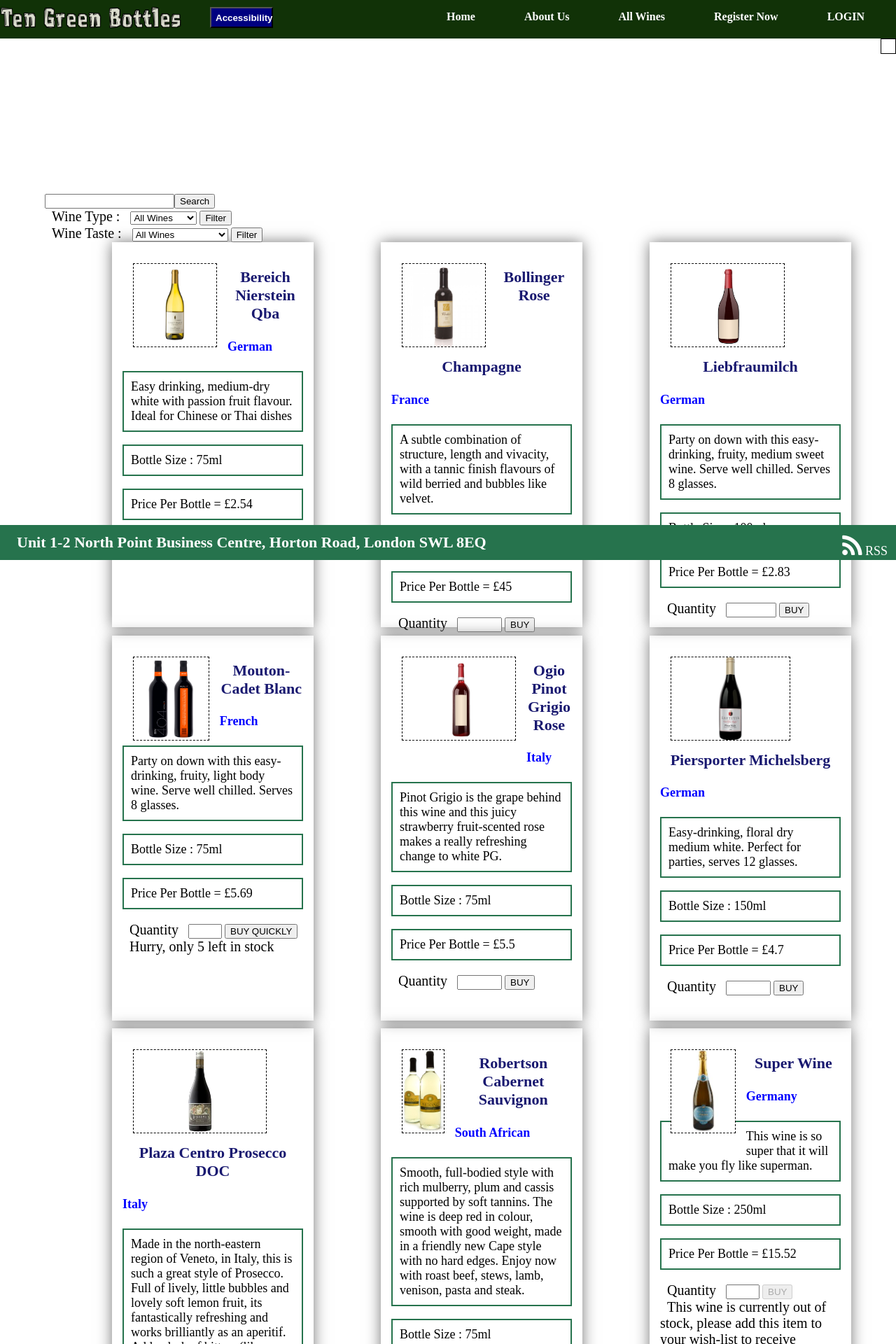
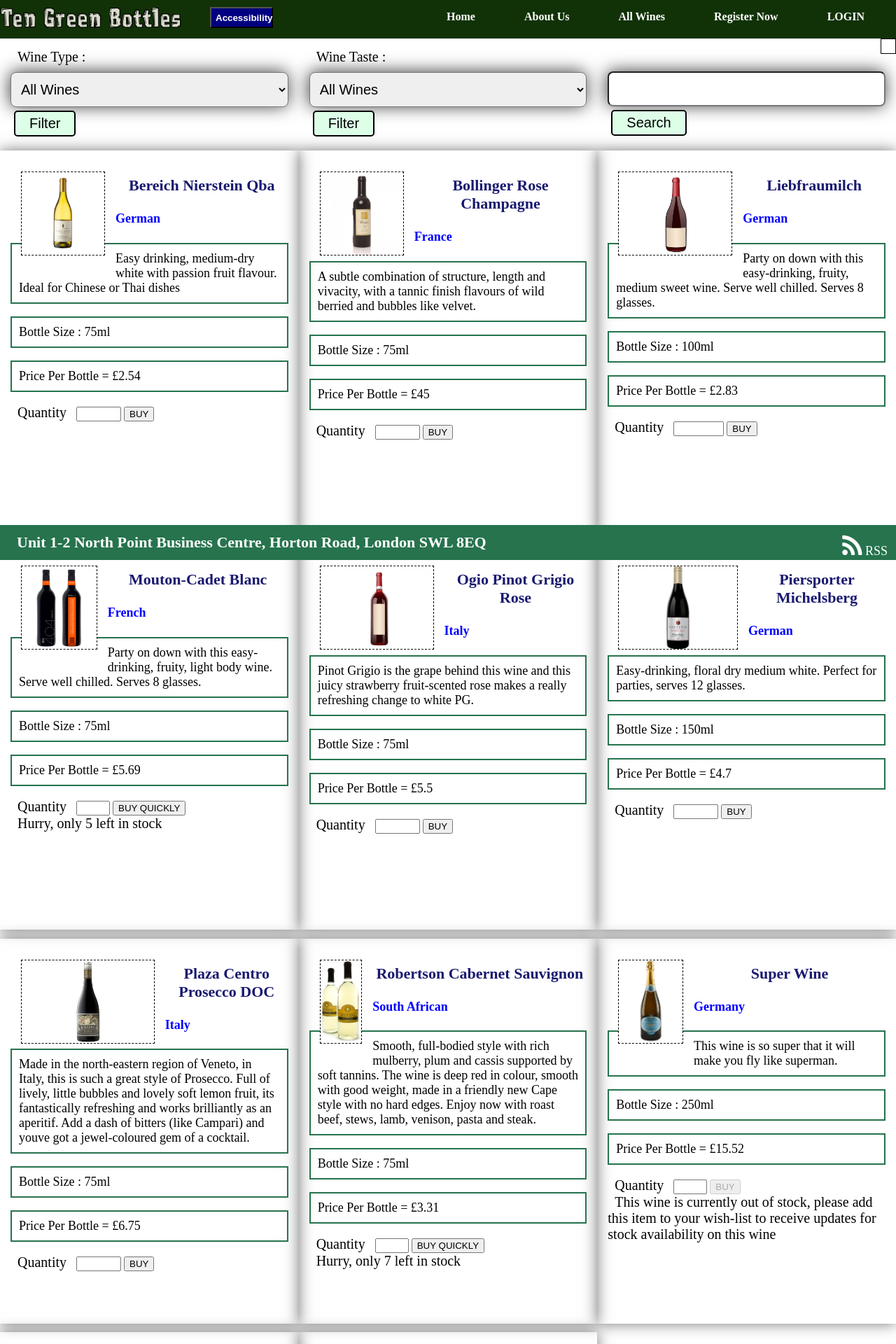
Before and after one commit to LordGee/WineApp, a PHP site: page /wineapp/wine.php in a window 1280 px wide. Shown: the top 1920 px of the page at 70% size. Run offline with PHP 8.4, Linux system fonts and the light colour scheme; data comes from the database, SQL or seed files in the repository; some libraries are stand-ins or nearby versions.

Commit message:
More Improvements

```diff
--- a/Includes/footer.php
+++ b/Includes/footer.php
@@ -1,4 +1,4 @@
-        </div>
+
         <div class="buffer"></div>
         <div class="bottomArea">
             <h3> Unit 1-2 North Point Business Centre, Horton Road, London SWL 8EQ </h3>
--- a/Includes/header.php
+++ b/Includes/header.php
@@ -13,12 +13,9 @@
     <link rel="stylesheet" href="https://cdnjs.cloudflare.com/ajax/libs/font-awesome/4.7.0/css/font-awesome.min.css">
 </head>
 <body>
-<div class="mainArea">
     <div class="navArea">
         <div id="logo">
             <img src="img/logo.png"/>
-        <div>
-
         </div>
         <div id="nav">
             <button class="Accessibility" onclick="zoomIn()">Accessibility</button>
@@ -57,3 +54,4 @@
             </ul>
         </div>
     </div>
+<!--    <div class="mainArea">-->
--- a/Includes/info.php
+++ b/Includes/info.php
@@ -7,8 +7,4 @@
             <a href="cart.php"><p>Shopping Cart ( <?= count($_SESSION["basket"]) ?> )</p></a>
         <?php endif; ?>
     </div>
-<header class="topArea">
-
-</header>
     <!-- TODO Add a search box here -->
-<div id="contentArea">
--- a/JavaScript/ZoomInOut.js
+++ b/JavaScript/ZoomInOut.js
@@ -2,7 +2,7 @@ function zoomIn () {
   alert("Zoom In");
 }
 
-$(document).ready(function ()) {
+$(document).ready(function () {
   $('#linkIncrease').click(function() {modifyFontSize('Increase'); });
   $('#linkDecrease').click(function() {modifyFontSize('Decrease'); });
   $('#linkReset').click(function() {modifyFontSize('Reset'); })
--- a/danger.css
+++ b/danger.css
@@ -84,7 +84,7 @@ label {
     height: auto;
 }
 
-.formContent input[type=submit], .formContent input[type=file] {
+.formContent input[type=submit], .formContent input[type=file], .formContent button {
     float: none;
     margin: 5px;
     font-size: 20px;
@@ -100,7 +100,7 @@ label {
     padding: 2px 8px;
 }
 
-.formContent input[type=submit]:hover {
+.formContent input[type=submit]:hover, .formContent button:hover {
     background-color: darkgreen;
     color: #fff;
     -webkit-box-shadow: -1px -1px 24px 0px rgba(66,66,66,1);
--- a/wine.php
+++ b/wine.php
@@ -6,8 +6,8 @@
 //    var_dump($_SESSION["basket"]);
 //    echo '</pre>';
 ?>
-    <input type="text" name="wineSearch" id="wineSearch"><button onclick="search();">Search</button>
-    <div class="searchResults"></div>
+    <div class="row">
+        <div class="col-lg-4 col-md-4 col-sm-12 formContent">
             <form method="get" action="wine.php">
                 <label for="wine_type">Wine Type : </label>
                 <select name="wine_type" id="wine_type">
@@ -26,6 +26,8 @@
                 <input type="hidden" name="iCode" value="filter"/>
                 <input type="submit" value="Filter"/>
             </form>
+        </div>
+        <div class="col-lg-4 col-md-4 col-sm-12 formContent">
             <form method="get" action="wine.php">
                 <label for="lvl">Wine Taste : </label>
                 <select name="lvl" id="lvl">
@@ -38,9 +40,15 @@
                 <input type="hidden" name="iCode" value="filterLvl"/>
                 <input type="submit" value="Filter"/>
             </form>
+        </div>
+        <div class="col-lg-4 col-md-4 col-sm-12 formContent">
+            <input type="text" name="wineSearch" id="wineSearch"><button onclick="search();">Search</button>
+            <div class="searchResults"></div>
+        </div>
+    </div>
     <div class="row">
         <?php foreach ($accessWines as $thisWine): ?>
-            <div class="col-offset-sm-1 col-sm-10 col-offset-md-1 col-md-5 col-offset-lg-1 col-lg-3 boxShadows margin">
+            <div class="col-sm-12 col-md-6 col-lg-4 boxShadows margin">
                 <div class="wine_img_pos">
                     <img src="<?= $thisWine->asset_link ?>" alt="<?= $thisWine->wine_name ?>" />
                 </div>
```
Lines whose indentation alone changed are shown as unchanged.
